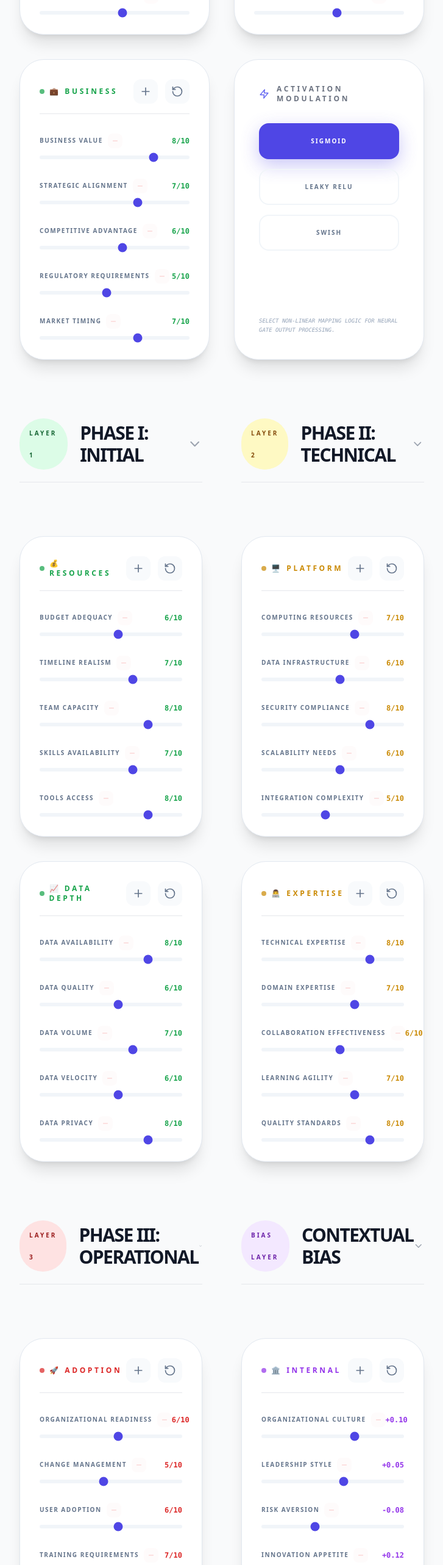
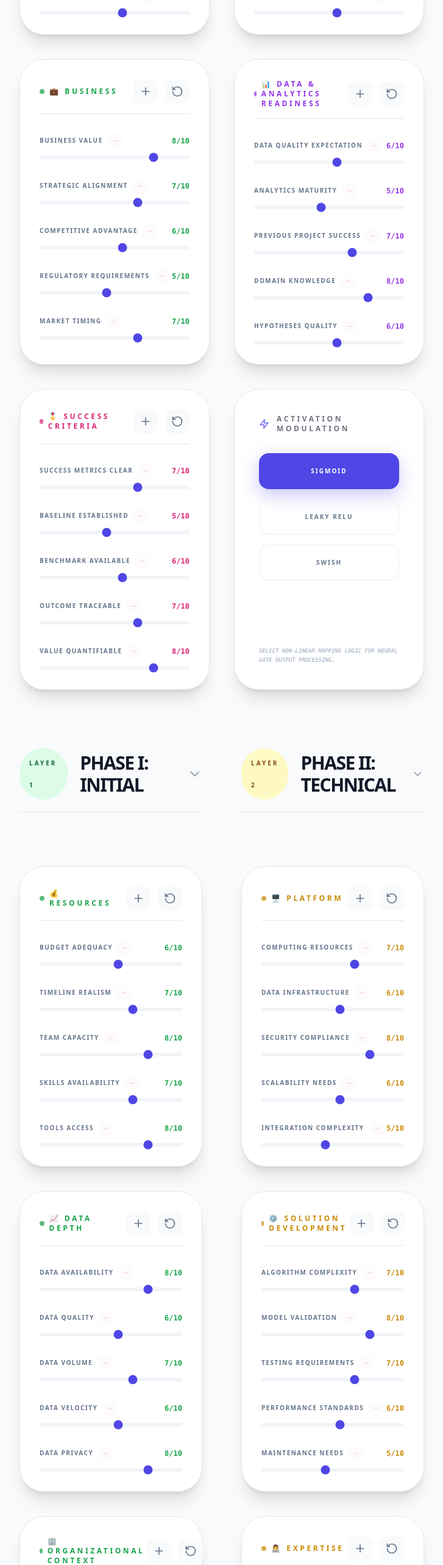
Before and after one commit to david-maundu/Data-Analytics-Neural-Framework, a React (Vite) app: page / in a window 1280 px wide. Shown: the part 2540-5106 px from the top of the page at 61% size, without its empty margins (16-743 px from the left). Built offline with nearby package versions, Linux system fonts and the light colour scheme.

Commit message:
Update AnalyticsNeuralFramework.tsx

```diff
--- a/components/AnalyticsNeuralFramework.tsx
+++ b/components/AnalyticsNeuralFramework.tsx
@@ -403,6 +403,9 @@ const AnalyticsNeuralFramework: React.FC = () => {
                         <SliderGroup title="🎯 Definition" values={getValuesForGroup(appState.problemFramingKeys.definition, appState.problemFraming)} onValueChange={(key, value) => setAppState(p => ({...p, problemFraming: {...p.problemFraming, [key]: value}}))} color="blue" category="problemFraming" subcategory={null} onAddCustomFactor={() => handleOpenModal('problemFraming', 'definition', null)} onRemoveFactor={(name) => removeFactor('problemFraming', name, 'definition')} onResetGroup={() => handleResetGroup('problemFraming', 'definition')} />
                         <SliderGroup title="👥 Stakeholders" values={getValuesForGroup(appState.problemFramingKeys.stakeholder, appState.problemFraming)} onValueChange={(key, value) => setAppState(p => ({...p, problemFraming: {...p.problemFraming, [key]: value}}))} color="indigo" category="problemFraming" subcategory={null} onAddCustomFactor={() => handleOpenModal('problemFraming', 'stakeholder', null)} onRemoveFactor={(name) => removeFactor('problemFraming', name, 'stakeholder')} onResetGroup={() => handleResetGroup('problemFraming', 'stakeholder')} />
                         <SliderGroup title="💼 Business" values={getValuesForGroup(appState.problemFramingKeys.business, appState.problemFraming)} onValueChange={(key, value) => setAppState(p => ({...p, problemFraming: {...p.problemFraming, [key]: value}}))} color="green" category="problemFraming" subcategory={null} onAddCustomFactor={() => handleOpenModal('problemFraming', 'business', null)} onRemoveFactor={(name) => removeFactor('problemFraming', name, 'business')} onResetGroup={() => handleResetGroup('problemFraming', 'business')} />
+                        <SliderGroup title="📊 Data & Analytics Readiness" values={getValuesForGroup(appState.problemFramingKeys.readiness, appState.problemFraming)} onValueChange={(key, value) => setAppState(p => ({...p, problemFraming: {...p.problemFraming, [key]: value}}))} color="purple" category="problemFraming" subcategory={null} onAddCustomFactor={() => handleOpenModal('problemFraming', 'readiness', null)} onRemoveFactor={(name) => removeFactor('problemFraming', name, 'readiness')} onResetGroup={() => handleResetGroup('problemFraming', 'readiness')} />
+                        <SliderGroup title="🎖️ Success Criteria" values={getValuesForGroup(appState.problemFramingKeys.success, appState.problemFraming)} onValueChange={(key, value) => setAppState(p => ({...p, problemFraming: {...p.problemFraming, [key]: value}}))} color="pink" category="problemFraming" subcategory={null} onAddCustomFactor={() => handleOpenModal('problemFraming', 'success', null)} onRemoveFactor={(name) => removeFactor('problemFraming', name, 'success')} onResetGroup={() => handleResetGroup('problemFraming', 'success')} />
+
 
                         <div className="bg-white dark:bg-slate-900 p-10 rounded-[2.5rem] shadow-xl border border-slate-200 dark:border-slate-800 flex flex-col justify-between h-full">
                           <div>
@@ -431,6 +434,8 @@ const AnalyticsNeuralFramework: React.FC = () => {
                           <div className="space-y-10">
                             <SliderGroup title="💰 Resources" values={getValuesForGroup(appState.realityWeightsKeys.layer1.resource, appState.realityWeights.layer1)} onValueChange={(key, value) => setAppState(p => ({...p, realityWeights: {...p.realityWeights, layer1: {...p.realityWeights.layer1, [key]: value}}}))} color="green" category="layer1Weights" subcategory="layer1" onAddCustomFactor={() => handleOpenModal('layer1Weights', 'resource', 'layer1')} onRemoveFactor={(name) => removeFactor('layer1Weights', name, 'resource', 'layer1')} onResetGroup={() => handleResetGroup('layer1Weights', 'resource', 'layer1')} />
                             <SliderGroup title="📈 Data Depth" values={getValuesForGroup(appState.realityWeightsKeys.layer1.data, appState.realityWeights.layer1)} onValueChange={(key, value) => setAppState(p => ({...p, realityWeights: {...p.realityWeights, layer1: {...p.realityWeights.layer1, [key]: value}}}))} color="green" category="layer1Weights" subcategory="layer1" onAddCustomFactor={() => handleOpenModal('layer1Weights', 'data', 'layer1')} onRemoveFactor={(name) => removeFactor('layer1Weights', name, 'data', 'layer1')} onResetGroup={() => handleResetGroup('layer1Weights', 'data', 'layer1')} />
+                            <SliderGroup title="🏢 Organizational Context" values={getValuesForGroup(appState.realityWeightsKeys.layer1.org, appState.realityWeights.layer1)} onValueChange={(key, value) => setAppState(p => ({...p, realityWeights: {...p.realityWeights, layer1: {...p.realityWeights.layer1, [key]: value}}}))} color="green" category="layer1Weights" subcategory="layer1" onAddCustomFactor={() => handleOpenModal('layer1Weights', 'org', 'layer1')} onRemoveFactor={(name) => removeFactor('layer1Weights', name, 'org', 'layer1')} onResetGroup={() => handleResetGroup('layer1Weights', 'org', 'layer1')} />
+                            <SliderGroup title="⚠️ Risk Management" values={getValuesForGroup(appState.realityWeightsKeys.layer1.risk, appState.realityWeights.layer1)} onValueChange={(key, value) => setAppState(p => ({...p, realityWeights: {...p.realityWeights, layer1: {...p.realityWeights.layer1, [key]: value}}}))} color="green" category="layer1Weights" subcategory="layer1" onAddCustomFactor={() => handleOpenModal('layer1Weights', 'risk', 'layer1')} onRemoveFactor={(name) => removeFactor('layer1Weights', name, 'risk', 'layer1')} onResetGroup={() => handleResetGroup('layer1Weights', 'risk', 'layer1')} />
                           </div>
                         )}
                       </section>
@@ -439,6 +444,7 @@ const AnalyticsNeuralFramework: React.FC = () => {
                         {!collapsedSections['layer2'] && (
                           <div className="space-y-10">
                               <SliderGroup title="🖥️ Platform" values={getValuesForGroup(appState.realityWeightsKeys.layer2.infra, appState.realityWeights.layer2)} onValueChange={(key, value) => setAppState(p => ({...p, realityWeights: {...p.realityWeights, layer2: {...p.realityWeights.layer2, [key]: value}}}))} color="yellow" category="layer2Weights" subcategory="layer2" onAddCustomFactor={() => handleOpenModal('layer2Weights', 'infra', 'layer2')} onRemoveFactor={(name) => removeFactor('layer2Weights', name, 'infra', 'layer2')} onResetGroup={() => handleResetGroup('layer2Weights', 'infra', 'layer2')} />
+                              <SliderGroup title="⚙️ Solution Development" values={getValuesForGroup(appState.realityWeightsKeys.layer2.dev, appState.realityWeights.layer2)} onValueChange={(key, value) => setAppState(p => ({...p, realityWeights: {...p.realityWeights, layer2: {...p.realityWeights.layer2, [key]: value}}}))} color="yellow" category="layer2Weights" subcategory="layer2" onAddCustomFactor={() => handleOpenModal('layer2Weights', 'dev', 'layer2')} onRemoveFactor={(name) => removeFactor('layer2Weights', name, 'dev', 'layer2')} onResetGroup={() => handleResetGroup('layer2Weights', 'dev', 'layer2')} />
                               <SliderGroup title="👨‍💻 Expertise" values={getValuesForGroup(appState.realityWeightsKeys.layer2.team, appState.realityWeights.layer2)} onValueChange={(key, value) => setAppState(p => ({...p, realityWeights: {...p.realityWeights, layer2: {...p.realityWeights.layer2, [key]: value}}}))} color="yellow" category="layer2Weights" subcategory="layer2" onAddCustomFactor={() => handleOpenModal('layer2Weights', 'team', 'layer2')} onRemoveFactor={(name) => removeFactor('layer2Weights', name, 'team', 'layer2')} onResetGroup={() => handleResetGroup('layer2Weights', 'team', 'layer2')} />
                           </div>
                         )}
@@ -451,6 +457,7 @@ const AnalyticsNeuralFramework: React.FC = () => {
                         {!collapsedSections['layer3'] && (
                           <div className="space-y-10">
                               <SliderGroup title="🚀 Adoption" values={getValuesForGroup(appState.realityWeightsKeys.layer3.readiness, appState.realityWeights.layer3)} onValueChange={(key, value) => setAppState(p => ({...p, realityWeights: {...p.realityWeights, layer3: {...p.realityWeights.layer3, [key]: value}}}))} color="red" category="layer3Weights" subcategory="layer3" onAddCustomFactor={() => handleOpenModal('layer3Weights', 'readiness', 'layer3')} onRemoveFactor={(name) => removeFactor('layer3Weights', name, 'readiness', 'layer3')} onResetGroup={() => handleResetGroup('layer3Weights', 'readiness', 'layer3')} />
+                              <SliderGroup title="🔗 Business Integration" values={getValuesForGroup(appState.realityWeightsKeys.layer3.integration, appState.realityWeights.layer3)} onValueChange={(key, value) => setAppState(p => ({...p, realityWeights: {...p.realityWeights, layer3: {...p.realityWeights.layer3, [key]: value}}}))} color="red" category="layer3Weights" subcategory="layer3" onAddCustomFactor={() => handleOpenModal('layer3Weights', 'integration', 'layer3')} onRemoveFactor={(name) => removeFactor('layer3Weights', name, 'integration', 'layer3')} onResetGroup={() => handleResetGroup('layer3Weights', 'integration', 'layer3')} />
                               <SliderGroup title="💎 Impact" values={getValuesForGroup(appState.realityWeightsKeys.layer3.value, appState.realityWeights.layer3)} onValueChange={(key, value) => setAppState(p => ({...p, realityWeights: {...p.realityWeights, layer3: {...p.realityWeights.layer3, [key]: value}}}))} color="red" category="layer3Weights" subcategory="layer3" onAddCustomFactor={() => handleOpenModal('layer3Weights', 'value', 'layer3')} onRemoveFactor={(name) => removeFactor('layer3Weights', name, 'value', 'layer3')} onResetGroup={() => handleResetGroup('layer3Weights', 'value', 'layer3')} />
                           </div>
                         )}
```
